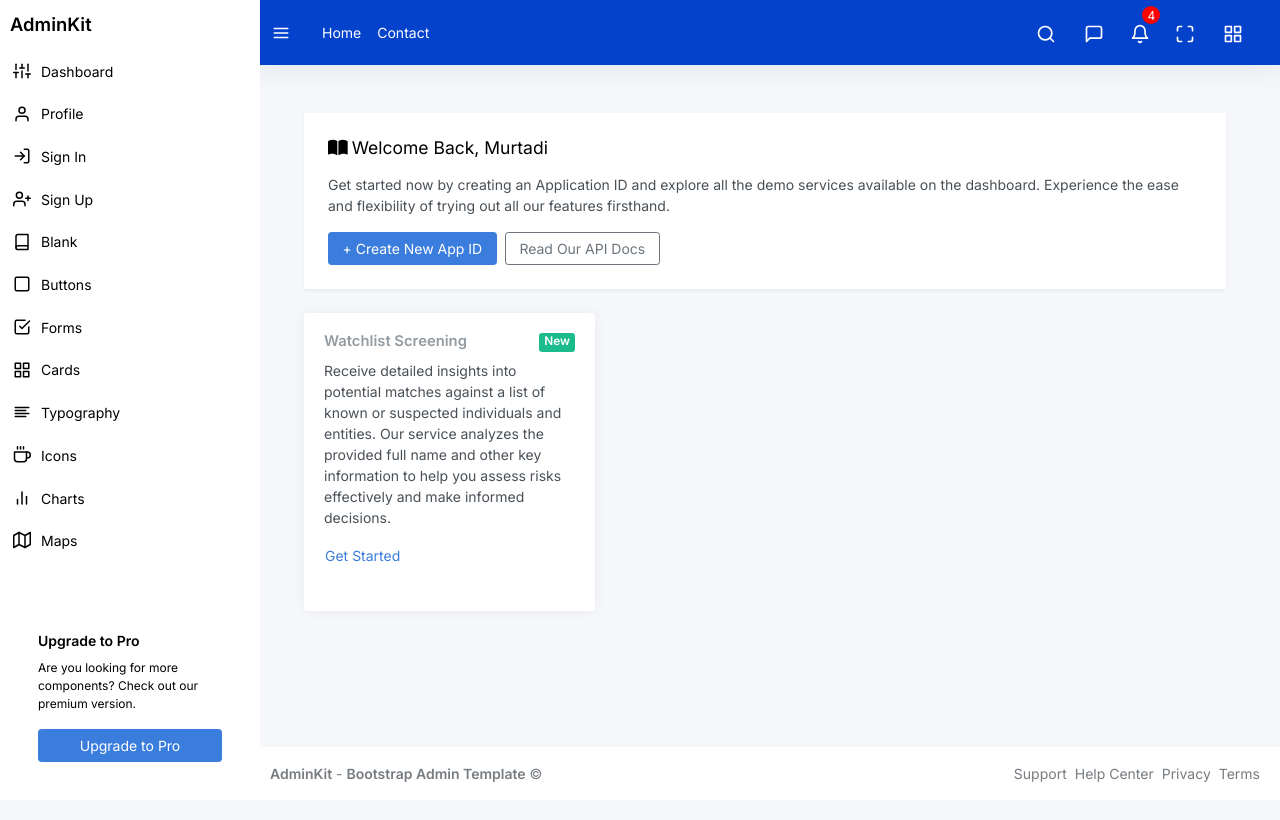
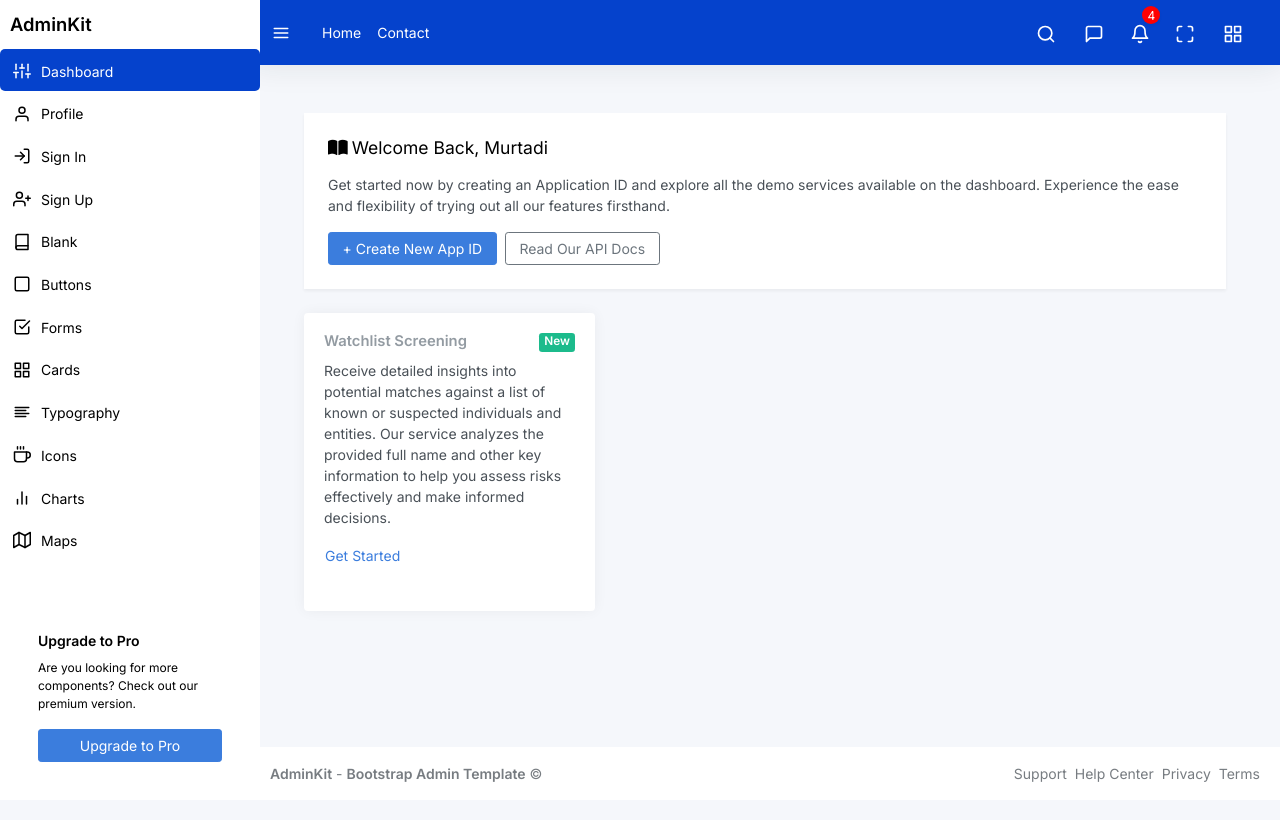
Before and after one commit to riz081/rekanVeri-UI, a React (Create React App) app: page / in a window 1280 px wide. Shown: the top 820 px of the page. Built offline with nearby package versions, Linux system fonts and the light colour scheme.

Commit message:
penambahan router DOM untuk navigation

```diff
--- a/package.json
+++ b/package.json
@@ -21,6 +21,7 @@
     "react-apexcharts": "^1.4.1",
     "react-dom": "^18.3.1",
     "react-icons": "^5.3.0",
+    "react-router-dom": "^6.27.0",
     "react-scripts": "5.0.1",
     "remixicon": "^4.3.0",
     "web-vitals": "^2.1.4"
--- a/src/App.js
+++ b/src/App.js
@@ -1,4 +1,5 @@
 import React, { useState } from 'react';
+import { BrowserRouter as Router, Route, Routes } from 'react-router-dom';
 import Sidebar from './components/Sidebar';
 import Navbar from './components/Navbar';
 import Footer from './components/Footer';
@@ -12,18 +13,22 @@ function App() {
     };
 
     return (
+        <Router>
             <div className="wrapper" style={{ display: 'flex', minHeight: '100vh' }}>
                 <Sidebar isSidebarVisible={isSidebarVisible} />
                 <div className="main" style={{ marginLeft: isSidebarVisible ? '250px' : '0', transition: 'margin-left 0.3s' }}>
                     <Navbar toggleSidebar={toggleSidebar} />
                     <main className="content">
                         <div className="container-fluid p-0">
-                        <Dashboard />
+                            <Routes>
+                                <Route path="/" element={<Dashboard />} />
+                            </Routes>
                         </div>
                     </main>
                     <Footer />
                 </div>
             </div>
+        </Router>
     );
 }
 
--- a/src/components/Sidebar.jsx
+++ b/src/components/Sidebar.jsx
@@ -1,7 +1,10 @@
 import React, { useEffect, useState } from 'react';
 import feather from 'feather-icons';
+import { Link, useLocation } from 'react-router-dom';
 
 function Sidebar({ isSidebarVisible }) {
+    const location = useLocation(); // Get current path
+
     useEffect(() => {
         if (isSidebarVisible) {
             feather.replace();
@@ -11,60 +14,62 @@ function Sidebar({ isSidebarVisible }) {
     const sidebarStyle = {
         backgroundColor: '#ffffff',
         color: '#000000',
-        height: '100vh', // Full height of viewport
-        overflow: 'hidden', // Prevent scrolling
+        height: '100vh',
+        overflow: 'hidden',
         display: 'flex',
         flexDirection: 'column',
         position: 'fixed',
-        width: '250px', // Set a fixed width for the sidebar
-        left: 0, // Align to the left
+        width: '250px',
+        left: 0,
         top: 0,
-        zIndex: 1000, // Ensure it stays above other content
+        zIndex: 1000,
     };
 
     const contentStyle = {
         overflowY: 'auto',
         flexGrow: 1,
-        paddingLeft: '15px', // Adjust padding to prevent overlap with sidebar
+        paddingLeft: '15px',
     };
 
     const [hoveredIndex, setHoveredIndex] = useState(null);
 
-    const menuItemStyle = (isHovered) => ({
-        color: isHovered ? '#ffffff' : '#000000',
-        backgroundColor: isHovered ? '#0542CC' : 'transparent',
+    const menuItems = [
+        { href: '/', icon: 'sliders', text: 'Dashboard' },
+        { href: '/profile', icon: 'user', text: 'Profile' },
+        { href: '/signin', icon: 'log-in', text: 'Sign In' },
+        { href: '/signup', icon: 'user-plus', text: 'Sign Up' },
+        { href: '/blank', icon: 'book', text: 'Blank' },
+        { href: '/buttons', icon: 'square', text: 'Buttons' },
+        { href: '/forms', icon: 'check-square', text: 'Forms' },
+        { href: '/cards', icon: 'grid', text: 'Cards' },
+        { href: '/typography', icon: 'align-left', text: 'Typography' },
+        { href: '/icons', icon: 'coffee', text: 'Icons' },
+        { href: '/charts', icon: 'bar-chart-2', text: 'Charts' },
+        { href: '/maps', icon: 'map', text: 'Maps' },
+    ];
+
+    const isActive = (href) => location.pathname === href; // Check if the link is active
+
+    const menuItemStyle = (isHovered, active) => ({
+        color: active ? '#ffffff' : isHovered ? '#ffffff' : '#000000',
+        backgroundColor: active ? '#0542CC' : isHovered ? '#0542CC' : 'transparent',
         padding: '10px',
         borderRadius: '5px',
     });
 
-    const iconStyle = (isHovered) => ({
-        color: isHovered ? '#ffffff' : '#000000',
+    const iconStyle = (isHovered, active) => ({
+        color: active ? '#ffffff' : isHovered ? '#ffffff' : '#000000',
         marginRight: '10px',
     });
-
-    const menuItems = [
-        { href: 'index.html', icon: 'sliders', text: 'Dashboard' },
-        { href: 'pages-profile.html', icon: 'user', text: 'Profile' },
-        { href: 'pages-sign-in.html', icon: 'log-in', text: 'Sign In' },
-        { href: 'pages-sign-up.html', icon: 'user-plus', text: 'Sign Up' },
-        { href: 'pages-blank.html', icon: 'book', text: 'Blank' },
-        { href: 'ui-buttons.html', icon: 'square', text: 'Buttons' },
-        { href: 'ui-forms.html', icon: 'check-square', text: 'Forms' },
-        { href: 'ui-cards.html', icon: 'grid', text: 'Cards' },
-        { href: 'ui-typography.html', icon: 'align-left', text: 'Typography' },
-        { href: 'icons-feather.html', icon: 'coffee', text: 'Icons' },
-        { href: 'charts-chartjs.html', icon: 'bar-chart-2', text: 'Charts' },
-        { href: 'maps-google.html', icon: 'map', text: 'Maps' },
-    ];
 
     return (
         <>
             {isSidebarVisible && (
                 <nav id="sidebar" className="sidebar js-sidebar" style={sidebarStyle}>
                     <div className="sidebar-content js-simplebar" style={{ flexGrow: 1 }}>
-                        <a className="sidebar-brand" href="index.html" style={menuItemStyle(false)}>
+                        <Link className="sidebar-brand" to="/" style={menuItemStyle(false, false)}>
                             <span className="align-middle">AdminKit</span>
-                        </a>
+                        </Link>
 
                         <ul className="sidebar-nav">
                             {menuItems.map((item, index) => (
@@ -74,24 +79,24 @@ function Sidebar({ isSidebarVisible }) {
                                     onMouseEnter={() => setHoveredIndex(index)}
                                     onMouseLeave={() => setHoveredIndex(null)}
                                 >
-                                    <a
+                                    <Link
                                         className="sidebar-link"
-                                        href={item.href}
-                                        style={menuItemStyle(hoveredIndex === index)}
+                                        to={item.href}
+                                        style={menuItemStyle(hoveredIndex === index, isActive(item.href))}
                                     >
                                         <i
                                             className="align-middle"
                                             data-feather={item.icon}
-                                            style={iconStyle(hoveredIndex === index)}
+                                            style={iconStyle(hoveredIndex === index, isActive(item.href))}
                                         ></i>
                                         <span className="align-middle">{item.text}</span>
-                                    </a>
+                                    </Link>
                                 </li>
                             ))}
                         </ul>
 
                         <div className="sidebar-cta">
-                            <div className="sidebar-cta-content" style={menuItemStyle(false)}>
+                            <div className="sidebar-cta-content" style={menuItemStyle(false, false)}>
                                 <strong className="d-inline-block mb-2">Upgrade to Pro</strong>
                                 <div className="mb-3 text-sm">
                                     Are you looking for more components? Check out our premium version.
```
Also changed, not shown: 1 other file (tests, documents, lock files or other folders). Lines whose indentation alone changed are shown as unchanged.
